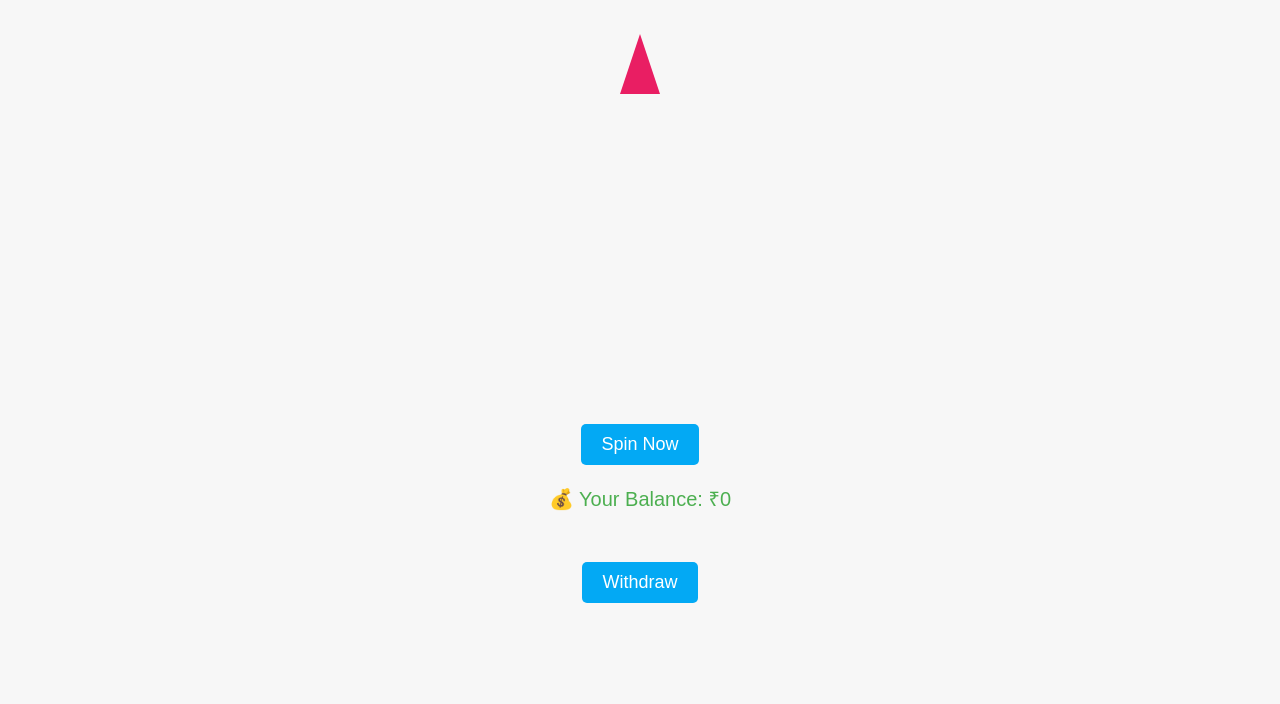
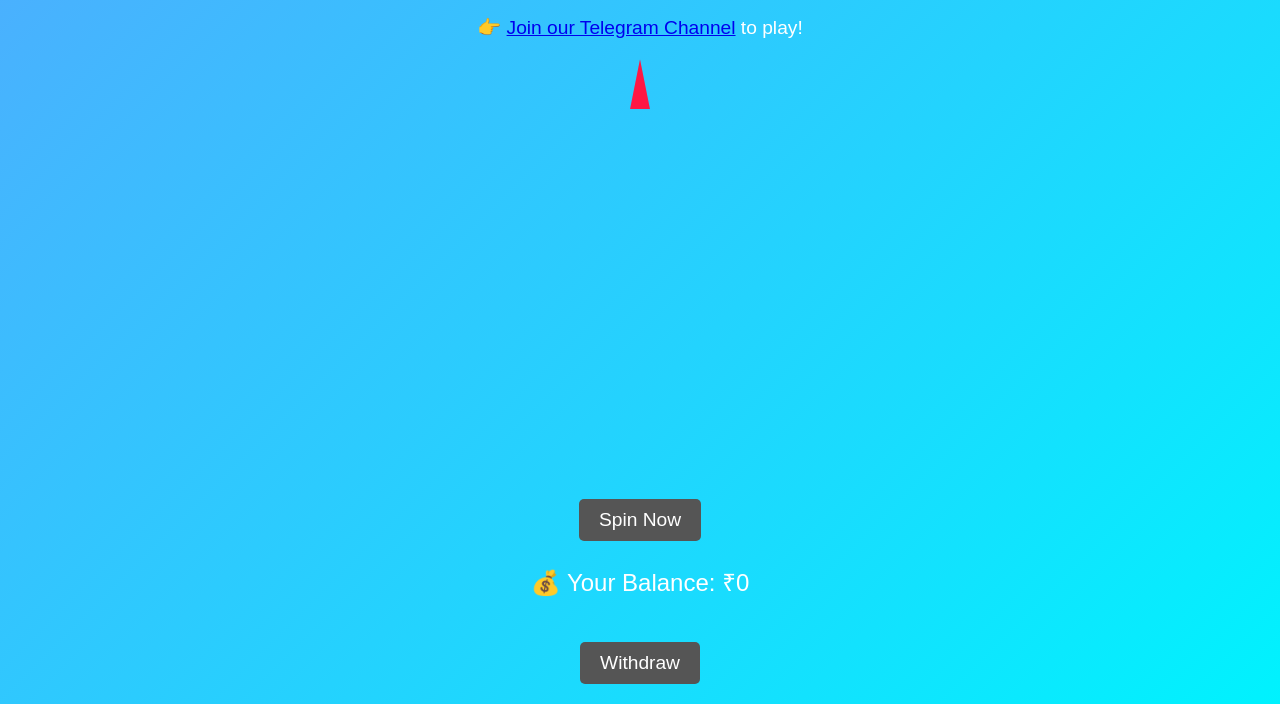
Before and after one commit to yash09008/yash01, a plain HTML site: page index.html in a window 1280 px wide. Shown: the part 140-844 px from the top of the page. Before the commit the page ends 800 px from the top, so only its background shows below. Drawn offline with Linux system fonts and the light colour scheme.

Commit message:
style.css

```diff
--- a/style.css
+++ b/style.css
@@ -1,62 +1,62 @@
 body {
-    font-family: Arial, sans-serif;
+    font-family: 'Arial', sans-serif;
     text-align: center;
-    background-color: #f7f7f7;
     margin: 0;
     padding: 0;
+    background: linear-gradient(135deg, #4facfe, #00f2fe);
+    color: #fff;
 }
+
+.container {
+    margin: 20px auto;
+    max-width: 600px;
+}
+
+h1 {
+    font-size: 2.5rem;
+    margin-bottom: 10px;
+}
+
+p {
+    font-size: 1.2rem;
+}
+
 .wheel-container {
-    margin: 50px auto;
     position: relative;
-    width: 300px;
-    height: 300px;
+    margin: 20px auto;
+    width: 400px;
+    height: 400px;
 }
-.wheel {
-    width: 100%;
-    height: 100%;
-    border-radius: 50%;
-    border: 10px solid #444;
-    background: conic-gradient(
-        #ffeb3b 0deg, #ffeb3b 45deg,
-        #03a9f4 45deg, #03a9f4 90deg,
-        #e91e63 90deg, #e91e63 135deg,
-        #4caf50 135deg, #4caf50 180deg,
-        #ff9800 180deg, #ff9800 225deg,
-        #9c27b0 225deg, #9c27b0 270deg,
-        #cccccc 270deg, #cccccc 360deg
-    );
-    animation: spin 3s cubic-bezier(0.1, 0.7, 0.1, 1) forwards;
-}
+
 .pointer {
     position: absolute;
-    top: -10px;
+    top: 0;
     left: 50%;
     transform: translateX(-50%);
-    width: 40px;
-    height: 60px;
-    background: #e91e63;
+    width: 20px;
+    height: 50px;
+    background: #ff1744;
     clip-path: polygon(50% 0%, 100% 100%, 0% 100%);
+    z-index: 10;
 }
+
 .button {
-    margin-top: 30px;
     padding: 10px 20px;
-    font-size: 18px;
-    background: #03a9f4;
+    font-size: 1.2rem;
+    background: #00c853;
     color: #fff;
     border: none;
     border-radius: 5px;
     cursor: pointer;
+    margin-top: 20px;
 }
-.button:hover {
-    background: #0288d1;
+
+.button:disabled {
+    background: #555;
+    cursor: not-allowed;
 }
-.result {
+
+.result, .balance {
     margin-top: 20px;
-    font-size: 20px;
-    color: #333;
+    font-size: 1.5rem;
 }
-.balance {
-    margin-top: 20px;
-    font-size: 20px;
-    color: #4caf50;
-}
```
